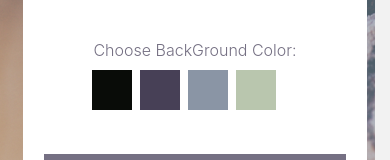
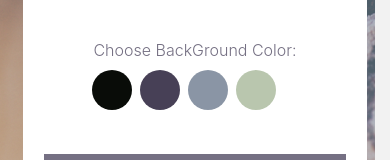
Before and after one commit to yembonee/native-app-proj, a React Native app: screen /Start in a window 390 px wide. Shown: the part 556-716 px from the top of the page. Built offline with nearby package versions, Linux system fonts and the light colour scheme.

Commit message:
Added README, updated Start.js

```diff
--- a/components/Start.js
+++ b/components/Start.js
@@ -61,7 +61,7 @@ const Start = ({ navigation }) => {
             <TouchableOpacity
               style={[styles.colorButton, styles.buttonBgColor4]}
               onPress={() => {
-                setBgColor(styles.buttonBgColor3.backgroundColor);
+                setBgColor(styles.buttonBgColor4.backgroundColor);
               }}
             />
           </View>
@@ -134,7 +134,7 @@ const styles = StyleSheet.create({
   colorButton: {
     width: 40,
     height: 40,
-    borderRadius: "25",
+    borderRadius: 25,
   },
   buttonBgColor1: {
     backgroundColor: "#090C08",
```
Also changed, not shown: 1 other file (tests, documents, lock files or other folders).
